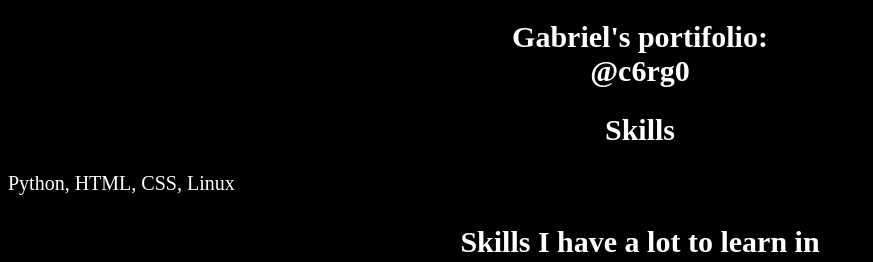
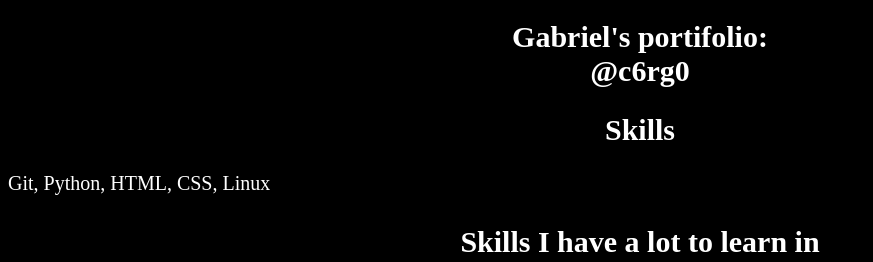
Before and after one commit to c6rg0/c6rg0.github.io, a plain HTML site: page index.html in a window 1280 px wide. Shown: the top 262 px of the page, without its empty margins (0-873 px from the left). Drawn offline with Linux system fonts and the light colour scheme; a script that the page names is missing.

Commit message:
Fixed the text

```diff
--- a/index.html
+++ b/index.html
@@ -15,7 +15,7 @@
 		@c6rg0</h1>
 
 	<h2>Skills</h2>
-	<p>Python, HTML, CSS, Linux<br> </p>
+	<p>Git, Python, HTML, CSS, Linux<br> </p>
 
 	<h3>Skills I have a lot to learn in</h3>
 	<p>C, C++, js<br> <br>
```
